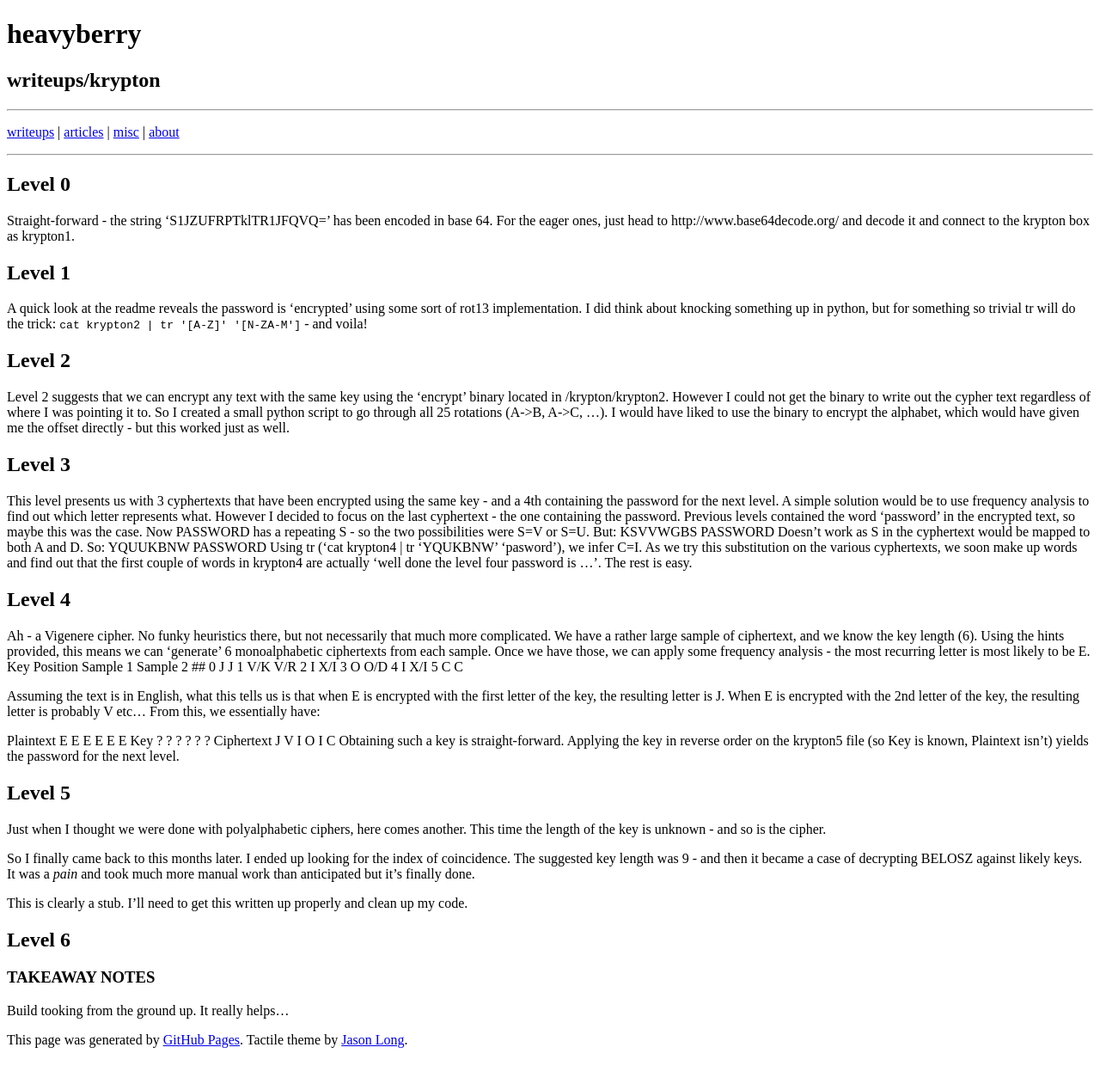
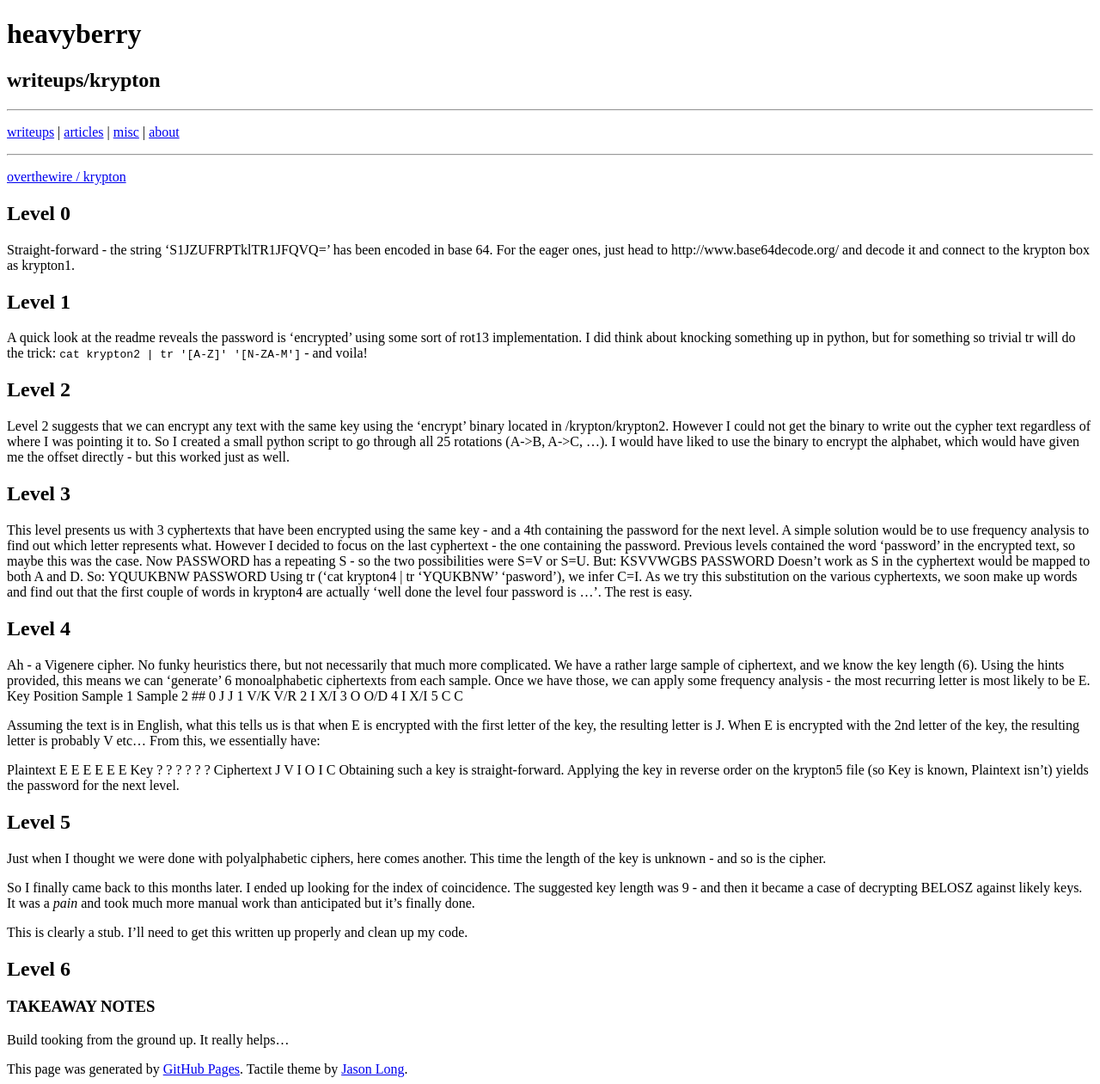
Before and after one commit to axiomiety/axiomiety.github.io, a Jekyll site: the page built from writeups/krypton.markdown, in a window 1280 px wide. Shown: the whole page at 86% size. Built offline with Jekyll 4.4.1, drawn with Linux system fonts in a browser that asks for light colours; some web fonts are replaced; before the commit the page ends 1227 px from its top, so only the background shows below that.

Commit message:
add otw link to each writeups

```diff
--- a/writeups/bandit.markdown
+++ b/writeups/bandit.markdown
@@ -3,6 +3,9 @@ layout: default
 title: writeups/bandit
 category: pages
 ---
+
+[overthewire / bandit](http://www.overthewire.org/wargames/bandit/)
+
 When I first took a look at bandit, I thought it'd be too easy. But I didn't want to miss out on the opportunity to (re)learn a thing or two, so there it is.
 
 ## Level 0 ##
--- a/writeups/krypton.markdown
+++ b/writeups/krypton.markdown
@@ -3,6 +3,8 @@ layout: default
 title: writeups/krypton
 category: pages
 ---
+
+[overthewire / krypton](http://www.overthewire.org/wargames/krypton/)
 
 ## Level 0 ##
 
--- a/writeups/leviathan.markdown
+++ b/writeups/leviathan.markdown
@@ -3,6 +3,8 @@ layout: default
 title: writeups/leviathan
 category: pages
 ---
+
+[overthewire / leviathan](http://www.overthewire.org/wargames/leviathan/)
 
 Those write-ups don't assume much, if any, prior knowledge (I certainly didn't have much to go on when I started leviathan). So if gdb and assembly is something you're familiar with, there's much you can skip.
 
--- a/writeups/natas.markdown
+++ b/writeups/natas.markdown
@@ -3,6 +3,8 @@ layout: default
 title: writeups/natas
 category: pages
 ---
+
+[overthewire / natas](http://www.overthewire.org/wargames/natas/)
 
 ## Level 0 ##
 
--- a/writeups/semtex.markdown
+++ b/writeups/semtex.markdown
@@ -3,6 +3,8 @@ layout: default
 title: writeups/semtex
 category: pages
 ---
+
+[overthewire / krypton](http://www.overthewire.org/wargames/krypton/)
 
 ## Level 0 ##
 
--- a/writeups/vortex.markdown
+++ b/writeups/vortex.markdown
@@ -3,6 +3,8 @@ layout: default
 title: writeups/vortex
 category: pages
 ---
+
+[overthewire / vortex](http://www.overthewire.org/wargames/vortex/)
 
 ## Level 0 ##
 
```
